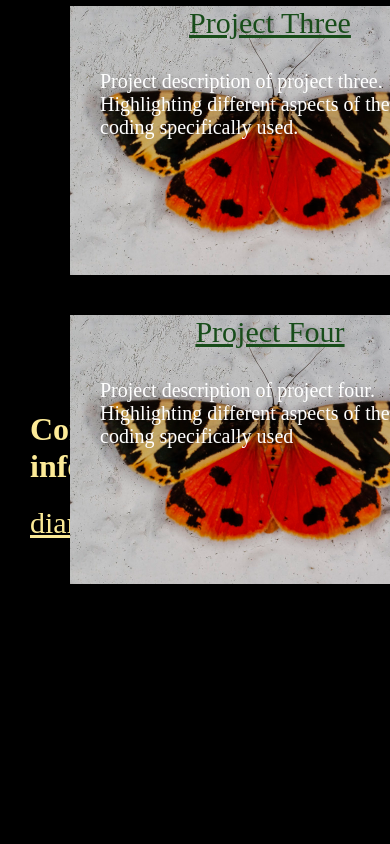
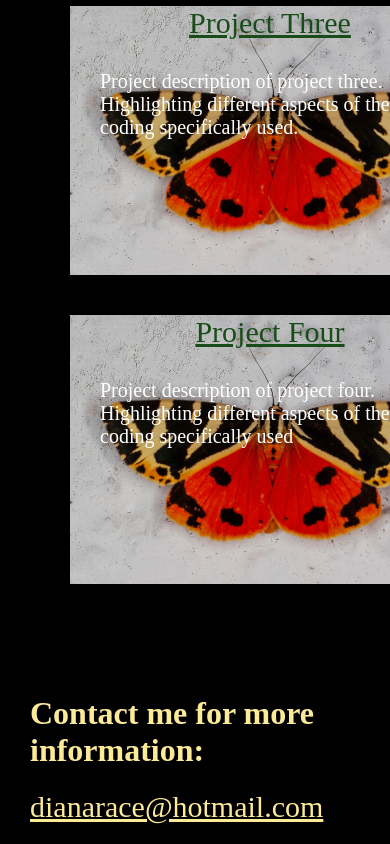
Before and after one commit to dmayarace/dmayarace.github.io, a plain HTML site: page index.html in a window 390 px wide. Shown: the part 1944-2788 px from the top of the page. Before the commit the page ends 2548 px from the top, so only its background shows below. Drawn offline with Linux system fonts and the light colour scheme.

Commit message:
contactlink relative and top

```diff
--- a/styles.css
+++ b/styles.css
@@ -78,7 +78,6 @@ div.img {
 
 
 section {
-
 	margin: 50px;
 	display: flex;
 	flex-flow: row wrap;
@@ -195,4 +194,8 @@ section {
 		top: 284px;
 	}
 
+	.contactLink {
+		position: relative;
+		top: 284px;
+	}
 }
```
